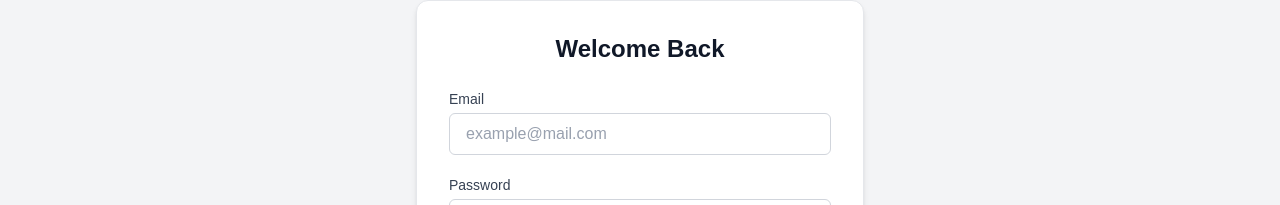
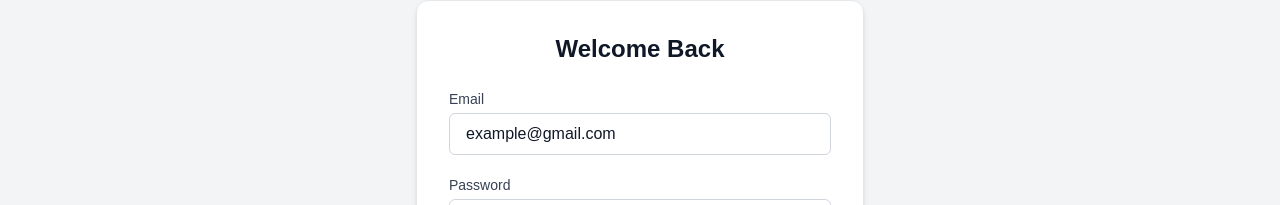
Before and after one commit to Minhajul-Shobuj/justkaaj, a Next.js app in the folder Client/: page /login in a window 1280 px wide. Shown: the part 269-474 px from the top of the page. Built offline with nearby package versions, Linux system fonts and the light colour scheme; no server answers.

Commit message:
feat: Set default email value in LoginForm to improve user experience

```diff
--- a/Client/src/Component/Auth/LoginForm/LoginForm.tsx
+++ b/Client/src/Component/Auth/LoginForm/LoginForm.tsx
@@ -15,7 +15,11 @@ const LoginForm = () => {
     register,
     handleSubmit,
     formState: { errors },
-  } = useForm<FormValues>();
+  } = useForm<FormValues>({
+    defaultValues: {
+      email: "example@gmail.com",
+    },
+  });
 
   const searchParams = useSearchParams();
   const redirect = searchParams.get("redirectPath");
```
